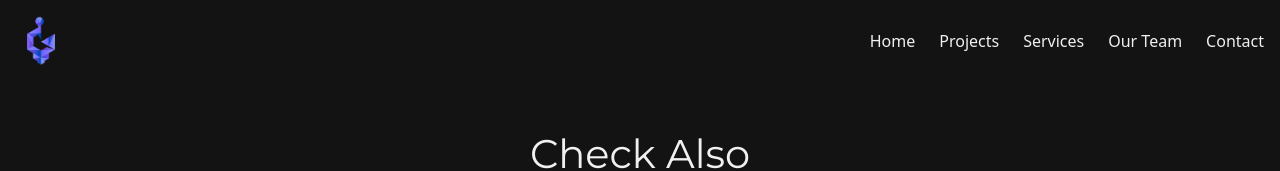
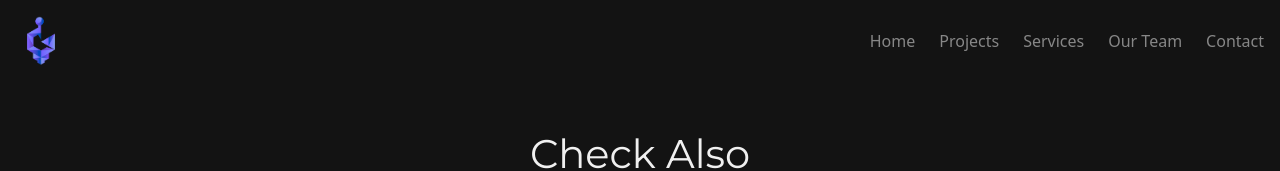
Before and after one commit to mashoun/incugamecon.media, a Vue app: page /services/1 in a window 1280 px wide. Shown: the top 171 px of the page. Built offline with nearby package versions, Linux system fonts and the light colour scheme.

Commit message:
+nav links active

```diff
--- a/src/components/loading.vue
+++ b/src/components/loading.vue
@@ -15,7 +15,7 @@ export default {
         waitAndTurnOffLoading() {
             setTimeout(() => {
                 this.isLoading = false;
-            }, 50);
+            }, 100);
         }
     }
 }
--- a/src/components/navbar-section.vue
+++ b/src/components/navbar-section.vue
@@ -6,7 +6,7 @@
             </figure>
         </section>
         <nav class="d-none d-lg-flex align-items-center justify-content-center gap-4">
-            <router-link :to="node.url" v-for="node in store.navLinks" >{{ node.name }}</router-link>
+            <a class="navi-link" :class="{'navi-link-active': isActivePage(node.url), 'navi-link':!isActivePage(node.url)}" :href="node.url" v-for="node in store.navLinks" >{{ node.name }}</a>
         </nav>
         <div class="d-lg-none d-flex align-items-center" type="button" data-bs-toggle="offcanvas" data-bs-target="#sidebar" aria-controls="sidebar">
             <svg xmlns="http://www.w3.org/2000/svg" width="24" height="25" fill="currentColor" class="bi bi-list"
@@ -44,6 +44,11 @@ export default {
         return {
             store
         }
-    }
+    },
+    methods:{
+        isActivePage(path) {
+            return location.pathname === path
+        }
+    },
 }
 </script>
--- a/src/css/main.css
+++ b/src/css/main.css
@@ -92,6 +92,7 @@ figure {
     backdrop-filter: blur(5px);
     -webkit-backdrop-filter: blur(5px);
 }
+
 .bg-glass-light {
     background: rgba(255, 255, 255, 0.2);
     backdrop-filter: blur(5px);
@@ -222,3 +223,15 @@ figure {
 ::-webkit-scrollbar-thumb:hover {
     background: var(--igc-light);
 }
+
+.navi-link {
+    color: var(--igc-grey);
+}
+
+.navi-link:hover {
+    color: var(--igc-light);
+}
+
+.navi-link-active {
+    color: var(--igc-light);
+}
--- a/src/store.js
+++ b/src/store.js
@@ -21,22 +21,27 @@ export default {
         {
             name: 'Home',
             url: '/',
+            isActive: true
         },
         {
             name: 'Projects',
             url: '/projects',
+            isActive: false
         },
         {
             name: 'Services',
             url: '/services',
+            isActive: false
         },
         {
             name: 'Our Team',
             url: '/team',
+            isActive: false
         },
         {
             name: 'Contact',
             url: '/contact',
+            isActive: false
         },
     ],
 
--- a/src/views/Preview-service.vue
+++ b/src/views/Preview-service.vue
@@ -1,5 +1,5 @@
 <template>
-    <section class="container my-5">
+    <section class="container my-5 overflow-hidden">
         <!-- <div class="row justify-content-center g-3" v-if="preview().length == 0" >
             <div class="col-12">
                 <p class="text-igc-grey font-monospace text-center">Page Not Found</p>
```
